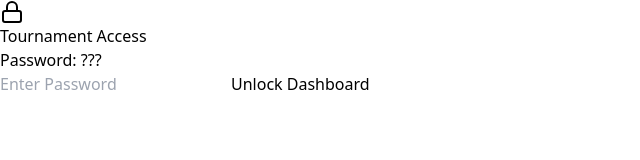
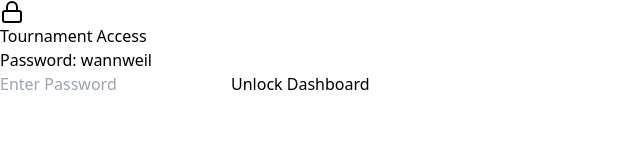
Before and after one commit to ErkinGenel/tennis-tournament-organizer, a React (Vite) app: page / in a window 1280 px wide. Shown: the top 160 px of the page, without its empty margins (0-640 px from the left). Built offline with nearby package versions, Linux system fonts and the light colour scheme.

Commit message:
Update App.jsx

```diff
--- a/src/App.jsx
+++ b/src/App.jsx
@@ -473,7 +473,7 @@ export default function App() {
         <div className="bg-white p-8 rounded-2xl shadow-xl max-w-sm w-full border border-gray-200">
           <div className="flex justify-center mb-6"><div className="bg-blue-100 p-4 rounded-full"><Lock className="h-10 w-10 text-blue-800" /></div></div>
           <h2 className="text-2xl font-bold text-center text-gray-800 mb-2">Tournament Access</h2>
-          <p className="text-center text-gray-500 text-sm mb-6">Password: ???</p>
+          <p className="text-center text-gray-500 text-sm mb-6">Password: wannweil</p>
           <form onSubmit={handleLogin} className="space-y-4">
             <input type="password" value={passwordInput} onChange={(e) => setPasswordInput(e.target.value)} className="w-full p-3 border border-gray-300 rounded-lg" placeholder="Enter Password" required />
             {authError && <p className="text-red-500 text-sm text-center font-medium">{authError}</p>}
@@ -540,7 +540,7 @@ export default function App() {
               <div className="flex justify-between items-center bg-blue-50 p-6 rounded-xl border border-blue-100">
                 <div>
                   <h2 className="text-xl font-bold text-blue-900">Tournament Setup</h2>
-                  <p className="text-blue-700 text-sm mt-1">Register teams manually or load mock data.</p>
+                  <p className="text-blue-700 text-sm mt-1">Register teams manually or load mock data.1</p>
                 </div>
                 <button onClick={loadMockData} className="flex items-center space-x-2 bg-white text-blue-700 border border-blue-200 px-5 py-2.5 rounded-lg shadow-sm hover:bg-blue-50 font-medium">
                   <Play size={18} /> <span>Load Mock Teams</span>
```
